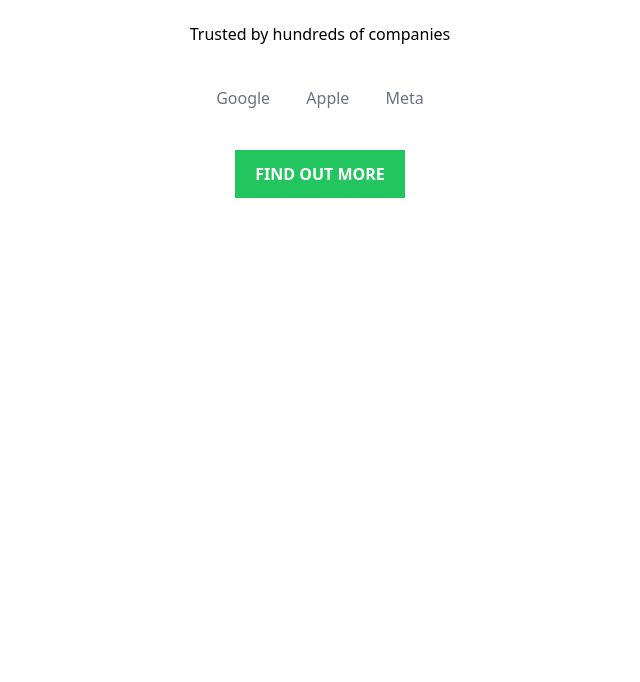
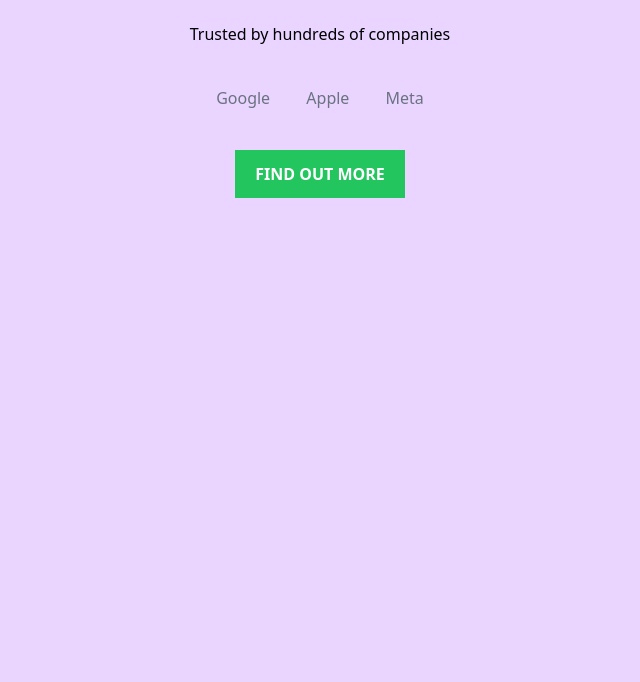
Before and after one commit to Reesecup1012/test-landing, a plain HTML site: page index.html in a window 1280 px wide. Shown: the part 118-800 px from the top of the page, without its empty margins (320-960 px from the left). Drawn offline with nearby package versions, Linux system fonts and the light colour scheme.

Commit message:
change bg

```diff
--- a/index.html
+++ b/index.html
@@ -3,7 +3,7 @@
     <script src="https://cdn.tailwindcss.com"></script>
   </head>
   <body>
-    <div class="py-16 bg-black-200 h-screen">
+    <div class="py-16 bg-purple-200 h-screen">
       <h1 class="text-center text-3xl mb-10 font-extrabold tracking-tight text-gray-900">
         Buy this great tool Angie </h1>
       <p class="text-center">Trusted by hundreds of companies</p>
```
